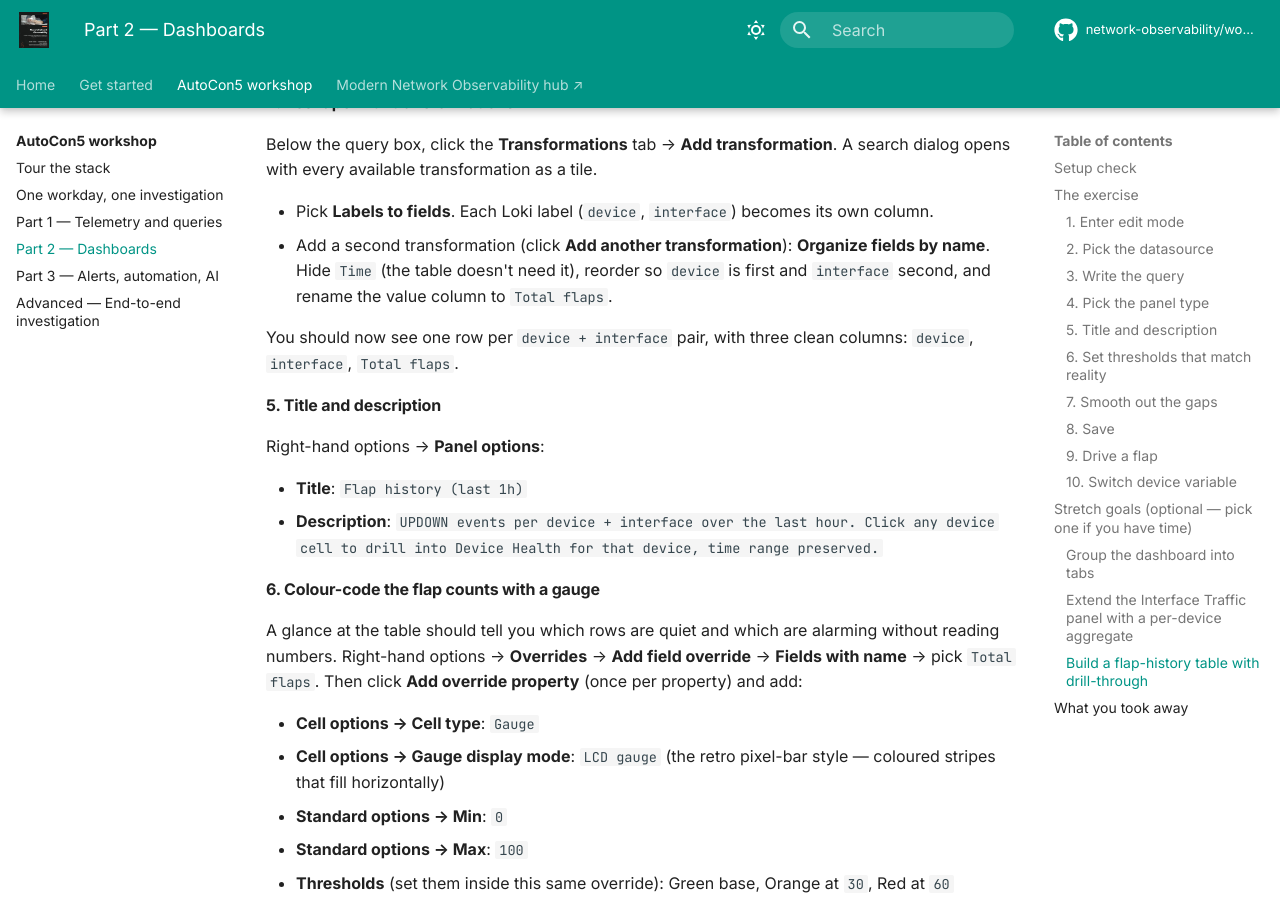
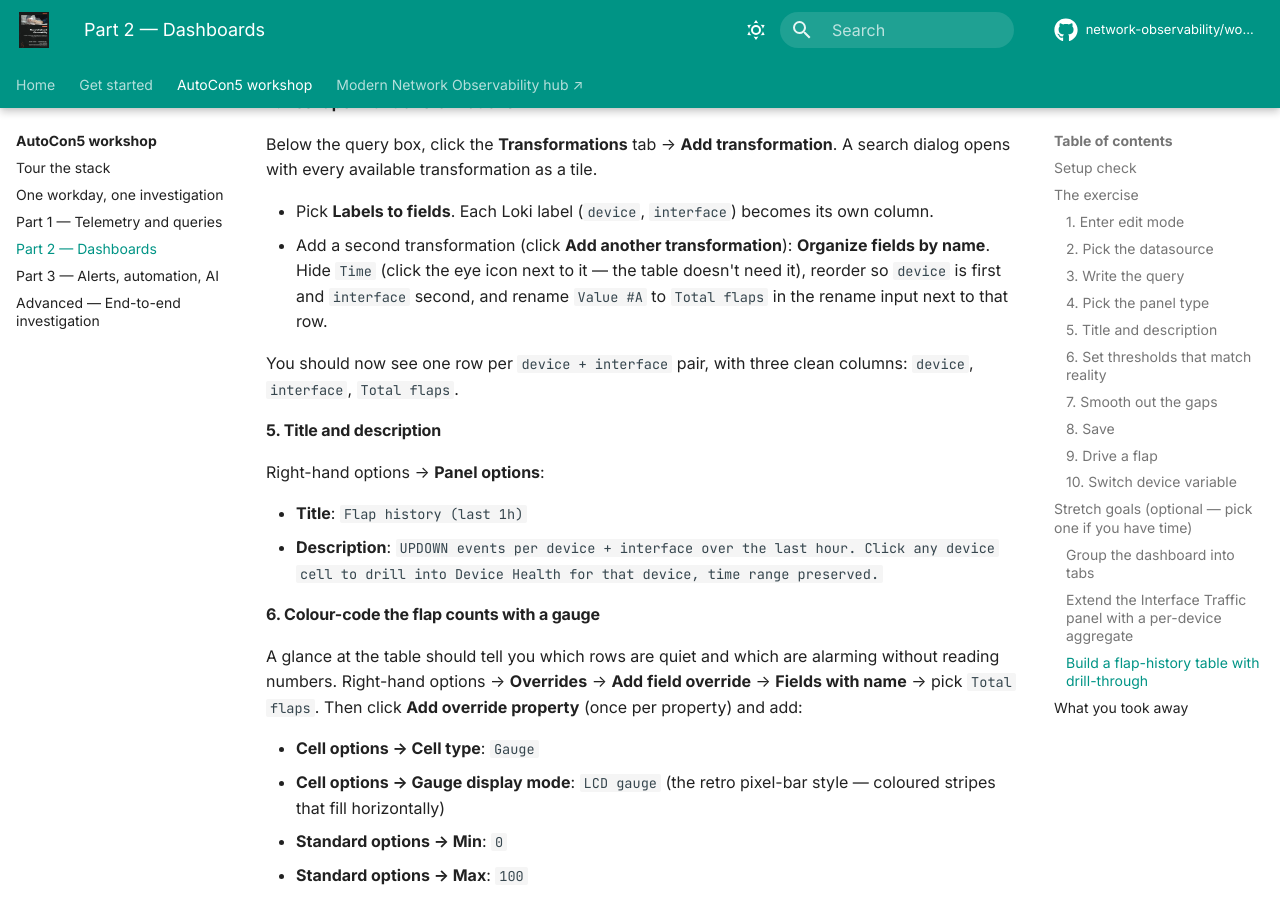
Before and after one commit to network-observability/workshops, an MkDocs documentation site: the page built from docs/workshop/part-2.md, in a window 1280 px wide and 900 px high, scrolled down 12630 px. Built offline with MkDocs 1.6.1 and Material for MkDocs 9.7.7, drawn with Linux system fonts in a browser that asks for light colours; comment, search, counter and statistics services are not loaded.

Commit message:
docs(autocon5): tighten Organize-fields-by-name instruction
The value column is literally labeled "Value #A" in v13's Organize fields
by name UI — confirmed via Playwright render of the final table. Doc
said "rename the value column to Total flaps" which left a student to
guess which input to type into. Tightened to "rename `Value #A` to
`Total flaps` in the rename input next to that row" and added a hint
that hiding Time is done via the eye icon next to it.

Verified end-to-end render: the final flap-history panel shows three
columns (device | interface | Total flaps) with 4 rows, clickable
device links, and LCD-gauge cells coloured green→orange→red.

```diff
--- a/workshops/autocon5/guides/part-2-dashboards.md
+++ b/workshops/autocon5/guides/part-2-dashboards.md
@@ -336,7 +336,7 @@ On the right-hand sidebar, click the **All visualizations** tab and pick **Table
 Below the query box, click the **Transformations** tab → **Add transformation**. A search dialog opens with every available transformation as a tile.
 
 - Pick **Labels to fields**. Each Loki label (`device`, `interface`) becomes its own column.
-- Add a second transformation (click **Add another transformation**): **Organize fields by name**. Hide `Time` (the table doesn't need it), reorder so `device` is first and `interface` second, and rename the value column to `Total flaps`.
+- Add a second transformation (click **Add another transformation**): **Organize fields by name**. Hide `Time` (click the eye icon next to it — the table doesn't need it), reorder so `device` is first and `interface` second, and rename `Value #A` to `Total flaps` in the rename input next to that row.
 
 You should now see one row per `device + interface` pair, with three clean columns: `device`, `interface`, `Total flaps`.
 
```
